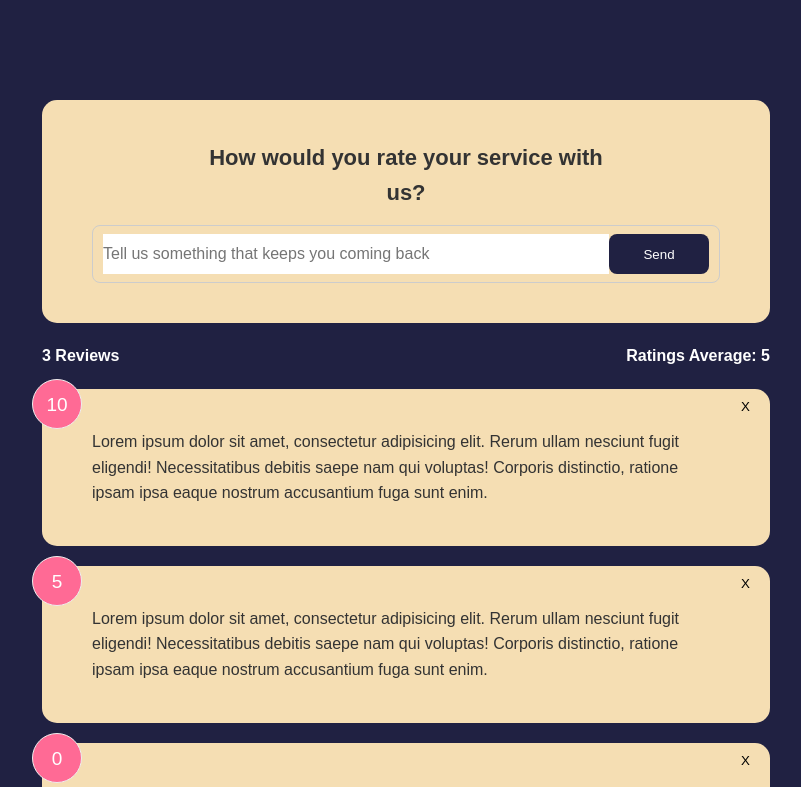
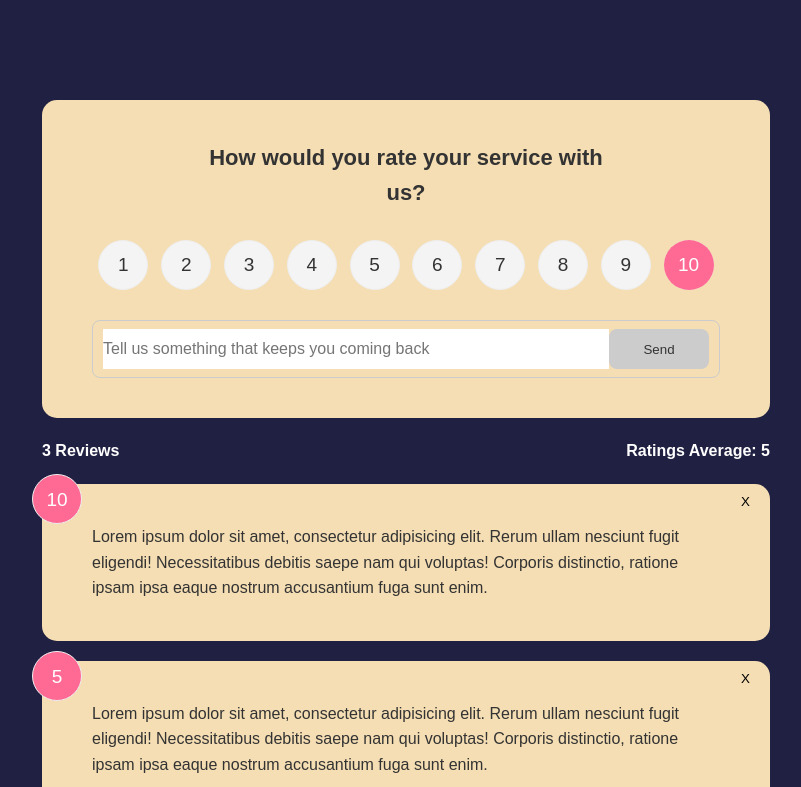
Before and after one commit to Almabali/svelte-101-feedback-app, a Svelte app: page / in a window 1280 px wide. Shown: the top 787 px of the page, without its empty margins (234-1035 px from the left). Built offline with nearby package versions, Linux system fonts and the light colour scheme.

Commit message:
feat(rating): rating selector added

```diff
--- a/src/components/FeedbackForm.svelte
+++ b/src/components/FeedbackForm.svelte
@@ -1,8 +1,25 @@
 <script lang="ts">
-    import Button from "./ui/Button.svelte";
+    import RatingSelect from "./RatingSelect.svelte";
+import Button from "./ui/Button.svelte";
     import Card from "./ui/Card.svelte";
 
     let text = "";
+    let rating = 10;
+    let btnDisabled = true;
+    let min = 10;
+    let message;
+
+    const handleInput = () => {
+        if (text.trim().length <= min) {
+            message = `Text must be at least ${min} characters`;
+            btnDisabled = true;
+        } else {
+            message = null;
+            btnDisabled = false;
+        }
+    };
+
+    const handleSelect = e => rating = e.detail
 </script>
 
 <Card>
@@ -10,6 +27,7 @@
         <h2>How would you rate your service with us?</h2>
     </header>
     <form>
+        <RatingSelect on:rating-select={handleSelect}/>
         <div class="input-group">
             <input
                 type="text"
@@ -17,9 +35,15 @@
                 id="text"
                 placeholder="Tell us something that keeps you coming back"
                 bind:value={text}
+                on:input={handleInput}
             />
-            <Button type="submit">Send</Button>
+            <Button type="submit" disabled={btnDisabled}>Send</Button>
         </div>
+        {#if message}
+            <div class="message">
+                {message}
+            </div>
+        {/if}
     </form>
 </Card>
 
--- /dev/null
+++ b/src/components/RatingSelect.svelte
@@ -0,0 +1,101 @@
+<script lang="ts">
+import { createEventDispatcher} from 'svelte'
+
+    let selected = 10
+
+    const dispatch = createEventDispatcher()
+
+    const onChange = (e) =>{
+        selected = e.currentTarget.value
+        dispatch('rating-select', selected)
+
+    }
+</script>
+
+<ul class="rating">
+    <li>
+      <input type="radio" id="num1" name="rating" value="1" on:change={onChange} checked={selected===1} />
+      <label for="num1">1</label>
+    </li>
+    <li>
+      <input type="radio" id="num2" name="rating" value="2" on:change={onChange} checked={selected===2} />
+      <label for="num2">2</label>
+    </li>
+    <li>
+      <input type="radio" id="num3" name="rating" value="3" on:change={onChange} checked={selected===3} />
+      <label for="num3">3</label>
+    </li>
+    <li>
+      <input type="radio" id="num4" name="rating" value="4" on:change={onChange} checked={selected===4} />
+      <label for="num4">4</label>
+    </li>
+    <li>
+      <input type="radio" id="num5" name="rating" value="5" on:change={onChange} checked={selected===5} />
+      <label for="num5">5</label>
+    </li>
+    <li>
+      <input type="radio" id="num6" name="rating" value="6" on:change={onChange} checked={selected===6} />
+      <label for="num6">6</label>
+    </li>
+    <li>
+      <input type="radio" id="num7" name="rating" value="7" on:change={onChange} checked={selected===7} />
+      <label for="num7">7</label>
+    </li>
+    <li>
+      <input type="radio" id="num8" name="rating" value="8" on:change={onChange} checked={selected===8} />
+      <label for="num8">8</label>
+    </li>
+    <li>
+      <input type="radio" id="num9" name="rating" value="9" on:change={onChange} checked={selected===9} />
+      <label for="num9">9</label>
+    </li>
+    <li>
+      <input type="radio" id="num10" name="rating" value="10" on:change={onChange} checked={selected===10} />
+      <label for="num10">10</label>
+    </li>
+  </ul>
+
+  <style>
+    .rating {
+      display: flex;
+      align-items: center;
+      justify-content: space-around;
+      margin: 30px 0;
+    }
+    .rating li {
+      position: relative;
+      background: #f4f4f4;
+      width: 50px;
+      height: 50px;
+      padding: 10px;
+      text-align: center;
+      border-radius: 50%;
+      font-size: 19px;
+      border: 1px #eee solid;
+      transition: 0.3s;
+    }
+    .rating li label {
+      position: absolute;
+      top: 50%;
+      left: 50%;
+      width: 50px;
+      height: 50px;
+      padding: 10px;
+      border-radius: 50%;
+      transform: translate(-50%, -50%);
+      cursor: pointer;
+    }
+    .rating li:hover {
+      background: #ff6a95;
+      color: #fff;
+    }
+    /* Make actual radio select invisible */
+    [type='radio'] {
+      opacity: 0;
+    }
+    /* Use the sibling select */
+    [type='radio']:checked ~ label {
+      background: #ff6a95;
+      color: #fff;
+    }
+  </style>
```
